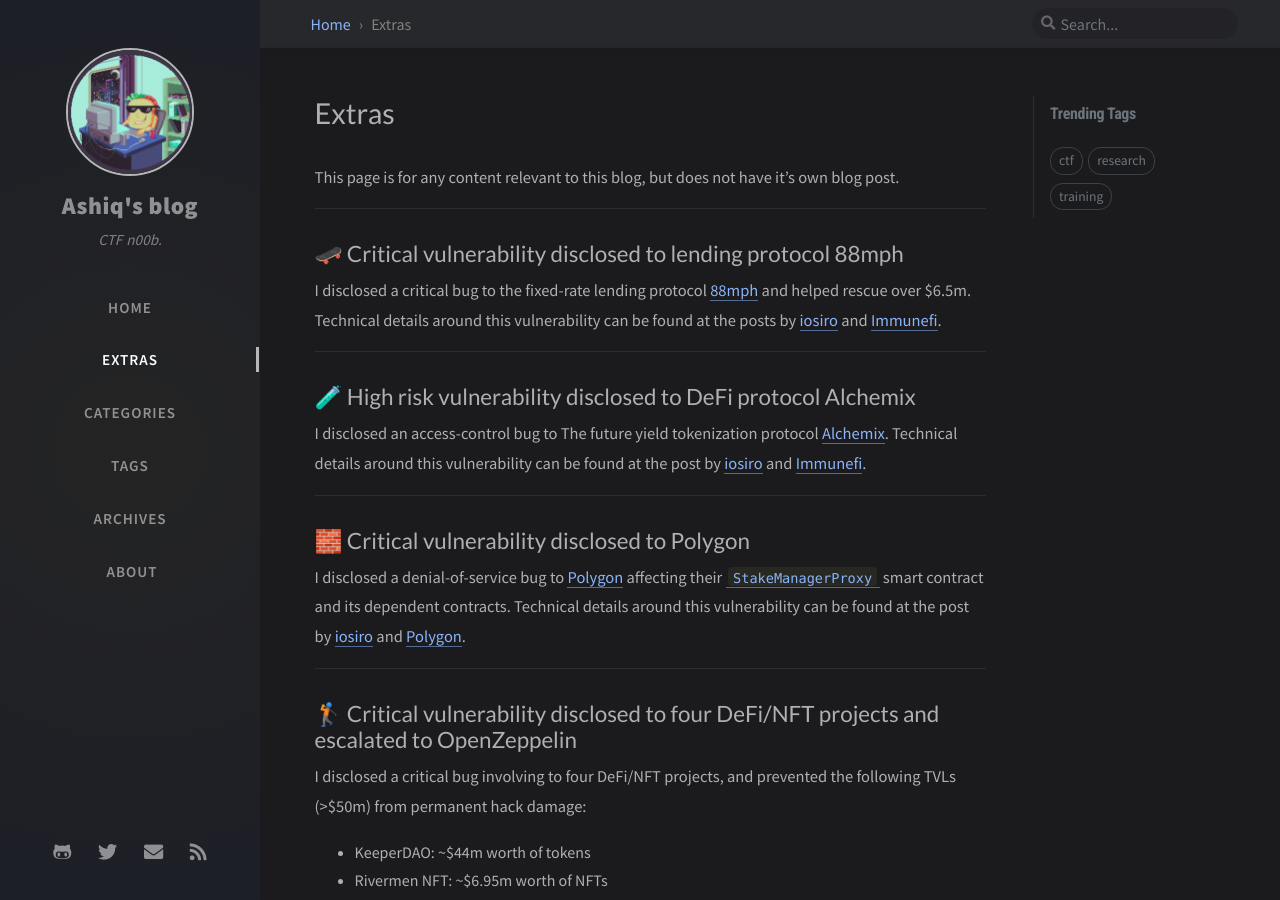
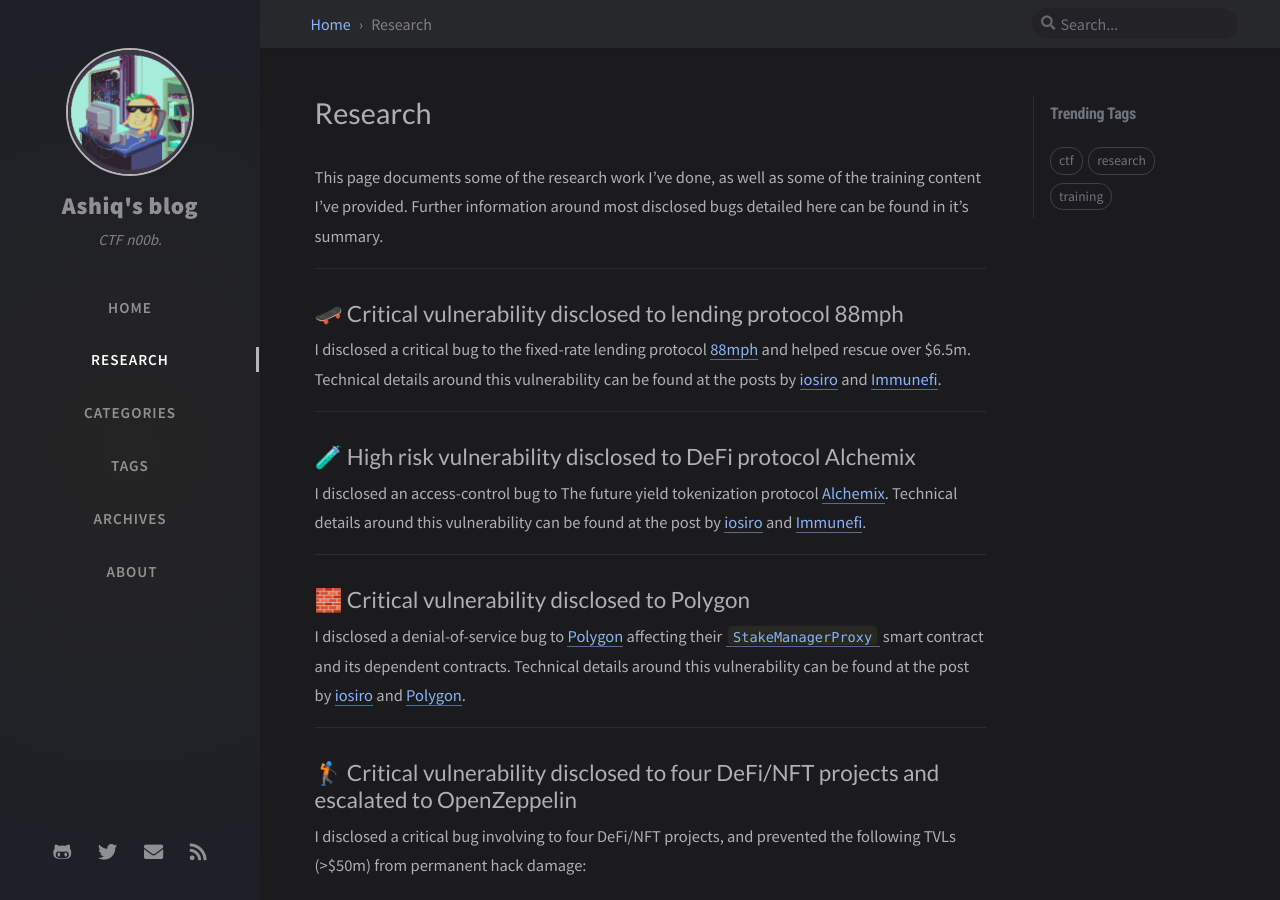
Before and after one commit to toastedsteaksandwich/toastedsteaksandwich.github.io, a Jekyll site: the page built from tabs/research.md, in a window 1280 px wide and 900 px high. Built offline with Jekyll 4.4.1, drawn with Linux system fonts in a browser that asks for light colours; nearby versions of some CDN libraries; comment, search, counter and statistics services are not loaded.

```diff
--- a/_data/tabs.yml
+++ b/_data/tabs.yml
@@ -9,10 +9,10 @@
   name: Home
   icon: "fas fa-home"
 -
-  name: Extras
+  name: Research
   icon: "fas fa-globe-africa"
   path: tabs
-  url: extras
+  url: research
 -
   name: Categories
   icon: "fas fa-stream"
--- a/tabs/about.md
+++ b/tabs/about.md
@@ -8,6 +8,6 @@
 # MIT License
 ---
 
-Hi, I'm Ashiq. I currently work at [iosiro](https://iosiro.com/) as a security consultant. 👨‍💻 In my free time, I play CTFs under the team name [toastedsteaksandwich](https://ctftime.org/team/120123/) and try my luck at [bug hunting](../extras), usually looking for bugs in smart contracts. I'm proud to say that since ~April 2021, I've helped protect ~$60m worth of cryptoassets from permanent hack damage, and over $2.5b from temporary hack damage across my disclosed and undisclosed bugs in production. 🙇‍♂️
+Hi, I'm Ashiq. I currently work at [iosiro](https://iosiro.com/) as a security consultant. 👨‍💻 In my free time, I play CTFs under the team name [toastedsteaksandwich](https://ctftime.org/team/120123/) and try my luck at [bug hunting](../research), usually looking for bugs in smart contracts. I'm proud to say that since ~April 2021, I've helped protect ~$60m worth of cryptoassets from permanent hack damage, and over $2.5b from temporary hack damage across my disclosed and undisclosed bugs in production. 🙇‍♂️
 
 I'm always keen to chat about what's new in infosec/blockchain/DeFi - feel free to connect through [Twitter](https://twitter.com/AshiqAmien) :)
--- a/tabs/extras.md
+++ b/tabs/research.md
@@ -1,14 +1,14 @@
 ---
-title: Extras
+title: Research
 
-# The Extras page
+# The Research page
 # v2.0
 # https://github.com/cotes2020/jekyll-theme-chirpy
 # © 2017-2019 Cotes Chung
 # MIT License
 ---
 
-This page is for any content relevant to this blog, but does not have it's own blog post.
+This page documents some of the research work I've done, as well as some of the training content I've provided. Further information around most disclosed bugs detailed here can be found in it's summary.
 
 
 ---
```
